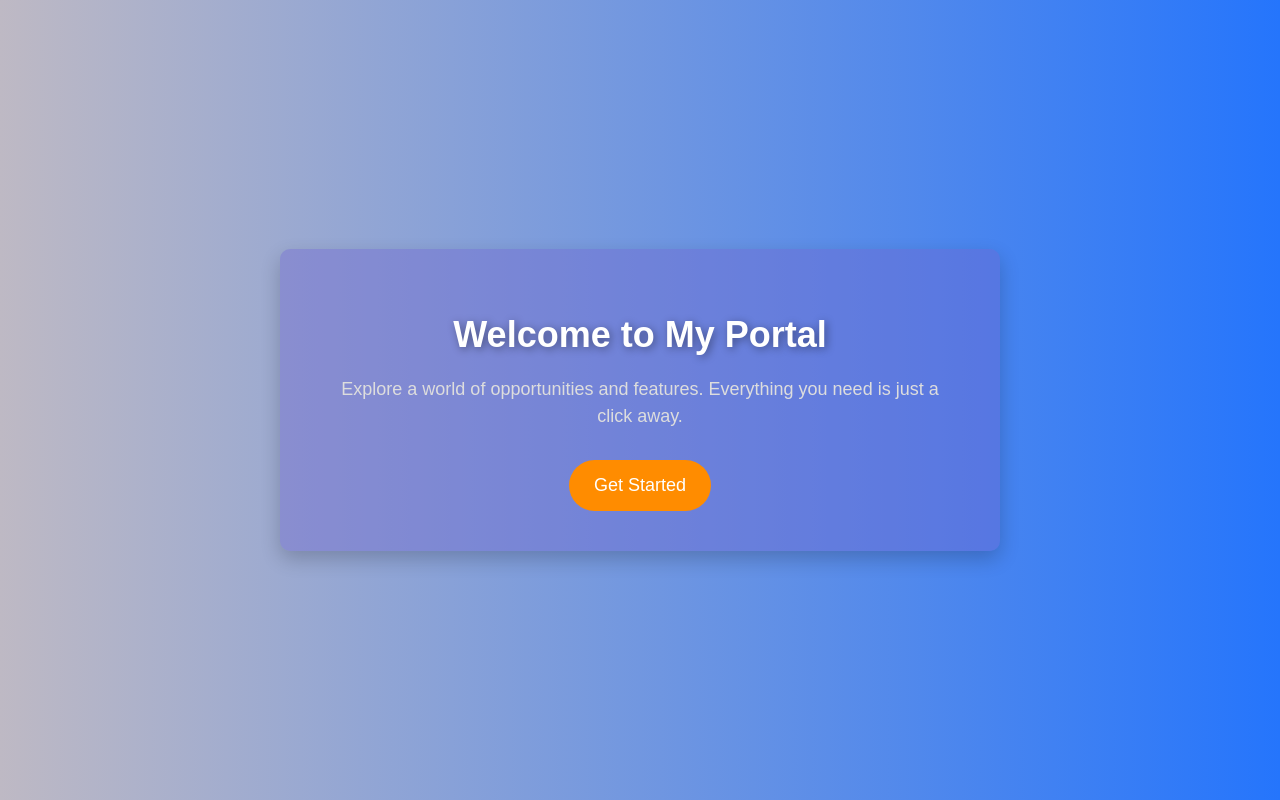
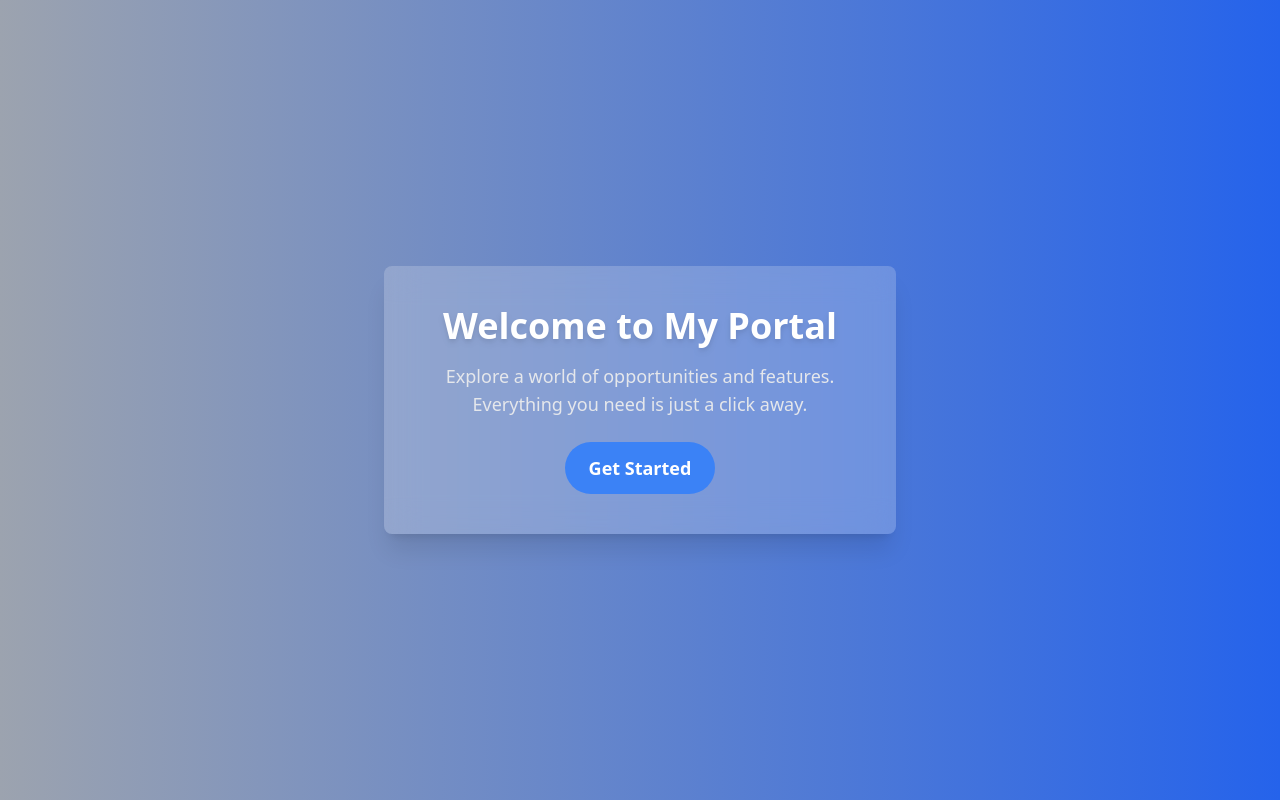
Before and after one commit to LohithKumarCM/FYP-Agri-Vision, a Django app: page / in a window 1280 px wide. Run offline with Django 5.2, Linux system fonts and the light colour scheme; some libraries are stand-ins or nearby versions.

Commit message:
Add files via upload

```diff
--- a/FYP/agri_vision/agri_vision/templates/agri_vision/1.html
+++ b/FYP/agri_vision/agri_vision/templates/agri_vision/1.html
@@ -1,77 +1,35 @@
 <!DOCTYPE html>
 <html lang="en">
+
 <head>
     <meta charset="UTF-8">
     <meta name="viewport" content="width=device-width, initial-scale=1.0">
     <meta http-equiv="X-UA-Compatible" content="ie=edge">
     <title>Welcome to My Portal</title>
-    <style>
-        /* Global Styles */
-        body {
-            font-family: 'Arial', sans-serif;
-            margin: 0;
-            padding: 0;
-            background: linear-gradient(to right, #beb9c4, #2575fc);
-            color: #fff;
-            height: 100vh;
-            display: flex;
-            justify-content: center;
-            align-items: center;
-        }
+    <script src="https://cdn.tailwindcss.com"></script>
+</head>
 
-        .container {
-            text-align: center;
-            background-color: rgba(109, 99, 206, 0.404);
-            padding: 40px 60px;
-            border-radius: 10px;
-            box-shadow: 0 8px 20px rgba(0, 0, 0, 0.2);
-            max-width: 600px;
-            width: 100%;
-        }
+<body class="h-screen flex items-center justify-center bg-gradient-to-r from-gray-400 to-blue-600 text-white">
 
-        .title {
-            font-size: 36px;
-            font-weight: 700;
-            margin-bottom: 20px;
-            color: #fff;
-            text-shadow: 2px 2px 8px rgba(0, 0, 0, 0.4);
-        }
+    <div class="bg-white bg-opacity-20 backdrop-blur-lg p-10 rounded-lg shadow-xl max-w-lg text-center">
+        <h1 class="text-4xl font-extrabold text-white drop-shadow-md mb-4">Welcome to My Portal</h1>
+        <p class="text-lg text-gray-200 mb-6">Explore a world of opportunities and features. Everything you need is just
+            a click away.</p>
 
-        .subtitle {
-            font-size: 18px;
-            margin-bottom: 30px;
-            color: #ddd;
-            line-height: 1.5;
-        }
+        <div class="flex justify-center space-x-4">
+            <!-- <a href="login/" class="px-6 py-3 bg-orange-500 text-white text-lg font-semibold rounded-full transition-transform duration-300 hover:bg-orange-400 hover:-translate-y-1">
+                Login
+            </a>
+            <a href="signup/" class="px-6 py-3 bg-blue-500 text-white text-lg font-semibold rounded-full transition-transform duration-300 hover:bg-blue-400 hover:-translate-y-1">
+                Signup
+            </a> -->
+            <a href="index/"
+                class="px-6 py-3 bg-blue-500 text-white text-lg font-semibold rounded-full transition-transform duration-300 hover:bg-blue-400 hover:-translate-y-1">
+                Get Started
+            </a>
+        </div>
+    </div>
 
-        .btn {
-            display: inline-block;
-            background-color: #ff8c00;
-            color: white;
-            padding: 15px 25px;
-            text-decoration: none;
-            font-size: 18px;
-            border-radius: 50px;
-            transition: background-color 0.3s ease, transform 0.2s ease;
-        }
+</body>
 
-        .btn:hover {
-            background-color: #ffb84d;
-            transform: translateY(-5px);
-        }
-
-        .btn:active {
-            transform: translateY(0);
-        }
-
-
-    </style>
-</head>
-<body>
-    <div class="container">
-        <h1 class="title">Welcome to My Portal</h1>
-        <p class="subtitle">Explore a world of opportunities and features. Everything you need is just a click away.</p>
-        <a href="index/" class="btn">Get Started</a>
-    </div>
-</body>
 </html>
--- a/FYP/agri_vision/agri_vision/urls.py
+++ b/FYP/agri_vision/agri_vision/urls.py
@@ -14,15 +14,20 @@ Including another URLconf
     1. Import the include() function: from django.urls import include, path
     2. Add a URL to urlpatterns:  path('blog/', include('blog.urls'))
 """
+
 from django.contrib import admin
-from django.urls import path,include
+from django.urls import path, include
+from django.conf import settings
 from . import views
 
+
 urlpatterns = [
-    path('admin/', admin.site.urls),
-    path('index/',include('Main_Page.urls')),
-    path('recommend-crop/',include('crop_recommend.urls')),
-    path('recommend-fertilizer/',include('fertilizer_recommend.urls')),
-    path('rainfall/',include('rainfall.urls')),
-    path('',views.hello),
+    path("admin/", admin.site.urls),
+    path("index/", include("Main_Page.urls")),
+    path("recommend-crop/", include("crop_recommend.urls")),
+    path("recommend-fertilizer/", include("fertilizer_recommend.urls")),
+    path("rainfall/", include("rainfall.urls")),
+    path("", views.hello),
+    path("chatbot/", include("chatbot.urls"), name="chatbot"),
+    path("crop-yield/", include("crop_yeild.urls"), name="crop_yeild"),
 ]
--- a/FYP/agri_vision/agri_vision/views.py
+++ b/FYP/agri_vision/agri_vision/views.py
@@ -1,7 +1,5 @@
 from django.shortcuts import render
-from django.http import JsonResponse
-
 
 
 def hello(request):
-    return render(request, 'agri_vision/1.html')
+    return render(request, "agri_vision/1.html")
```
Also changed, not shown: FYP/agri_vision/agri_vision/settings.py (+47 -42 lines).
